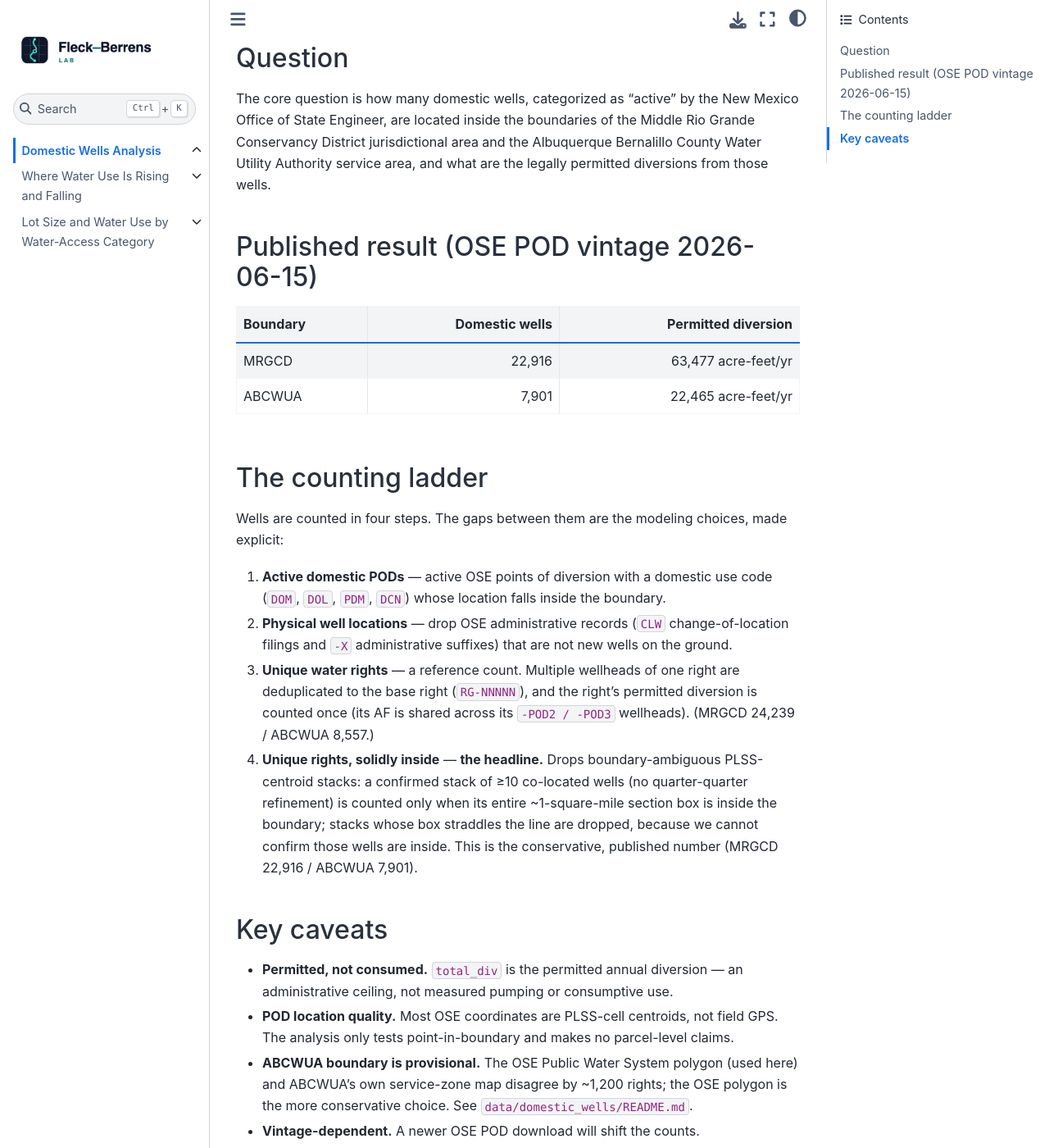
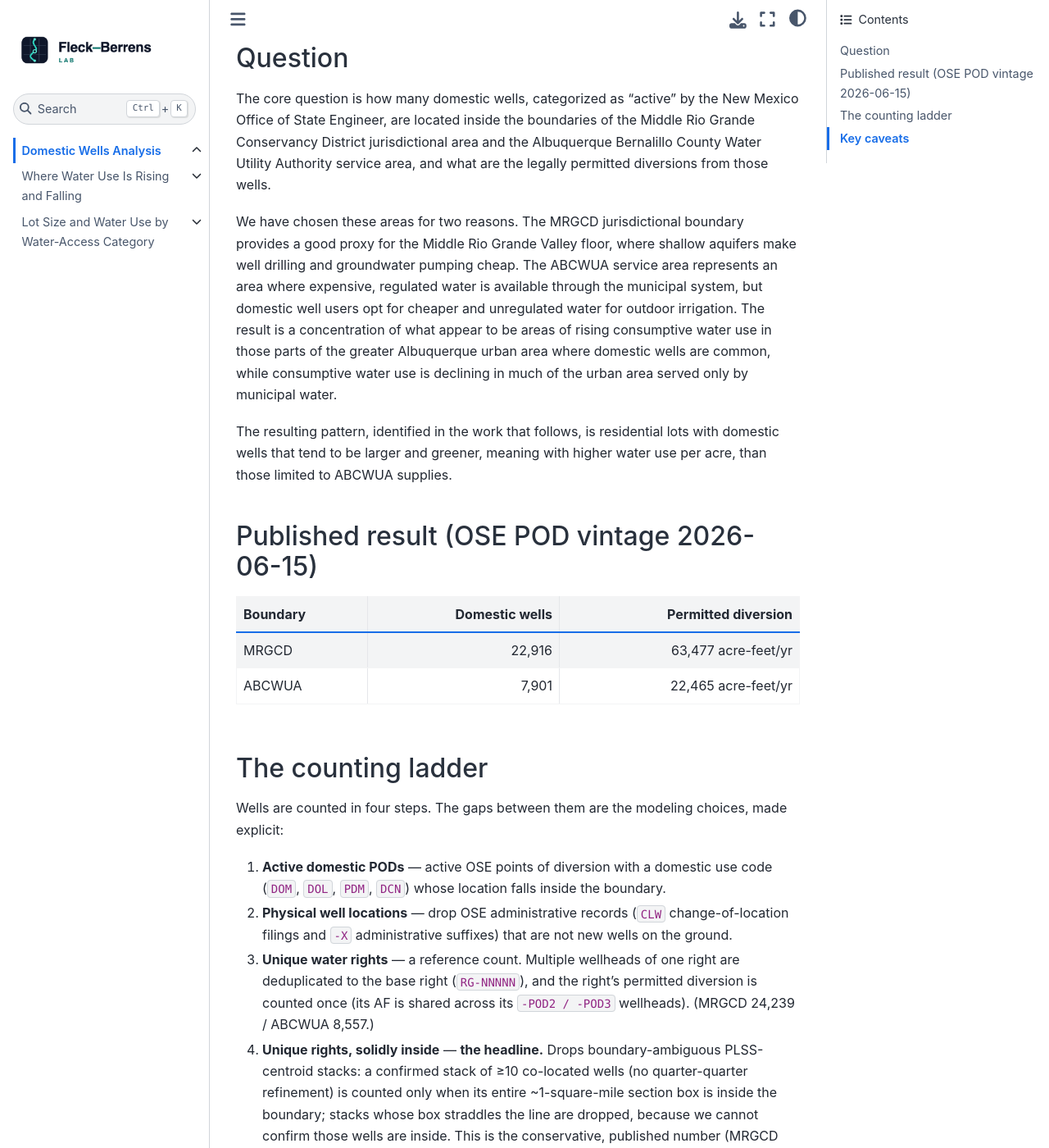
Before and after one commit to johnrfleck/New-Mexico-Middle-Rio-Grande-Valley-water-use-analysis, a Jupyter Book: the page built from docs/domestic_wells/README.md, in a window 1280 px wide and 1400 px high, scrolled down 735 px. Shown: the whole window at 82% size. Built offline with Jupyter Book 1.0.4 settings and Sphinx 7.4.7 and the Sphinx Book theme 1.1.4, drawn with Linux system fonts in a browser that asks for light colours; pages that are not in the unit, such as notebooks, are missing from menus; some of the changed text lies outside the part shown.

Commit message:
Further rewriting of domestic wells introduction

```diff
--- a/docs/domestic_wells/README.md
+++ b/docs/domestic_wells/README.md
@@ -27,7 +27,9 @@ source of truth; this is a plain-language overview.
 
 The core question is how many domestic wells, categorized as “active” by the New Mexico Office of State Engineer, are located inside the boundaries of the Middle Rio Grande Conservancy District jurisdictional area and the Albuquerque Bernalillo County Water Utility Authority service area, and what are the legally permitted diversions from those wells.
 
+We have chosen these areas for two reasons. The MRGCD jurisdictional boundary provides a good proxy for the Middle Rio Grande Valley floor, where shallow aquifers make well drilling and groundwater pumping cheap. The ABCWUA service area represents an area where expensive, regulated water is available through the municipal system, but domestic well users opt for cheaper and unregulated water for outdoor irrigation. The result is a concentration of what appear to be areas of rising consumptive water use in those parts of the greater Albuquerque urban area where domestic wells are common, while consumptive water use is declining in much of the urban area served only by municipal water.
 
+The resulting pattern, identified in the work that follows, is residential lots with domestic wells that tend to be larger and greener, meaning with higher water use per acre, than those limited to ABCWUA supplies.
 
 ## Published result (OSE POD vintage 2026-06-15)
 
@@ -58,7 +60,7 @@ Wells are counted in four steps. The gaps between them are the modeling choices,
 - **Permitted, not consumed.** `total_div` is the permitted annual diversion — an administrative
   ceiling, not measured pumping or consumptive use.
 - **POD location quality.** Most OSE coordinates are PLSS-cell centroids, not field GPS. The analysis
-  only tests point-in-boundary and makes no parcel-level claims.
+  only tests point-in-boundary and makes no parcel-level claims. Parcel-level analysis can be found in the notebooks that follow this one.
 - **ABCWUA boundary is provisional.** The OSE Public Water System polygon (used here) and ABCWUA's own
   service-zone map disagree by ~1,200 rights; the OSE polygon is the more conservative choice. See
   `data/domestic_wells/README.md`.
```
